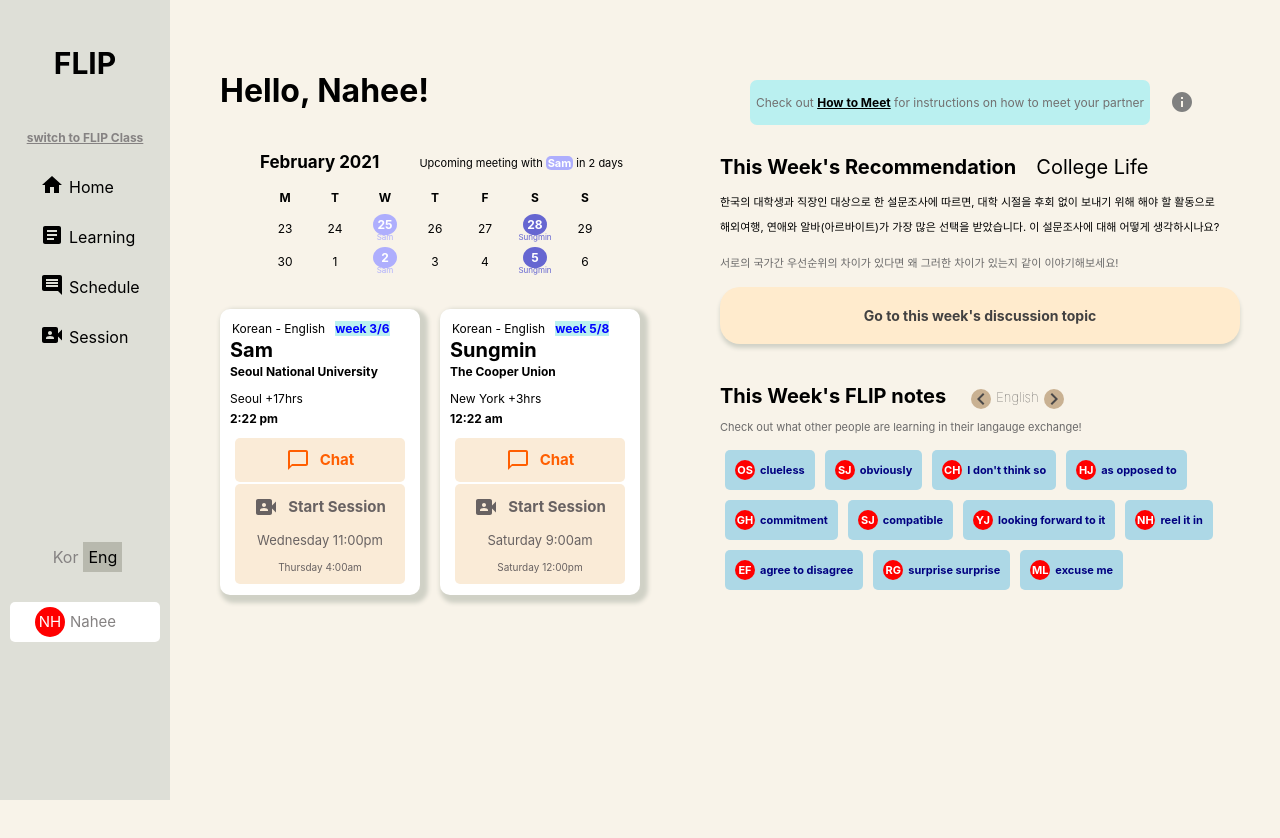
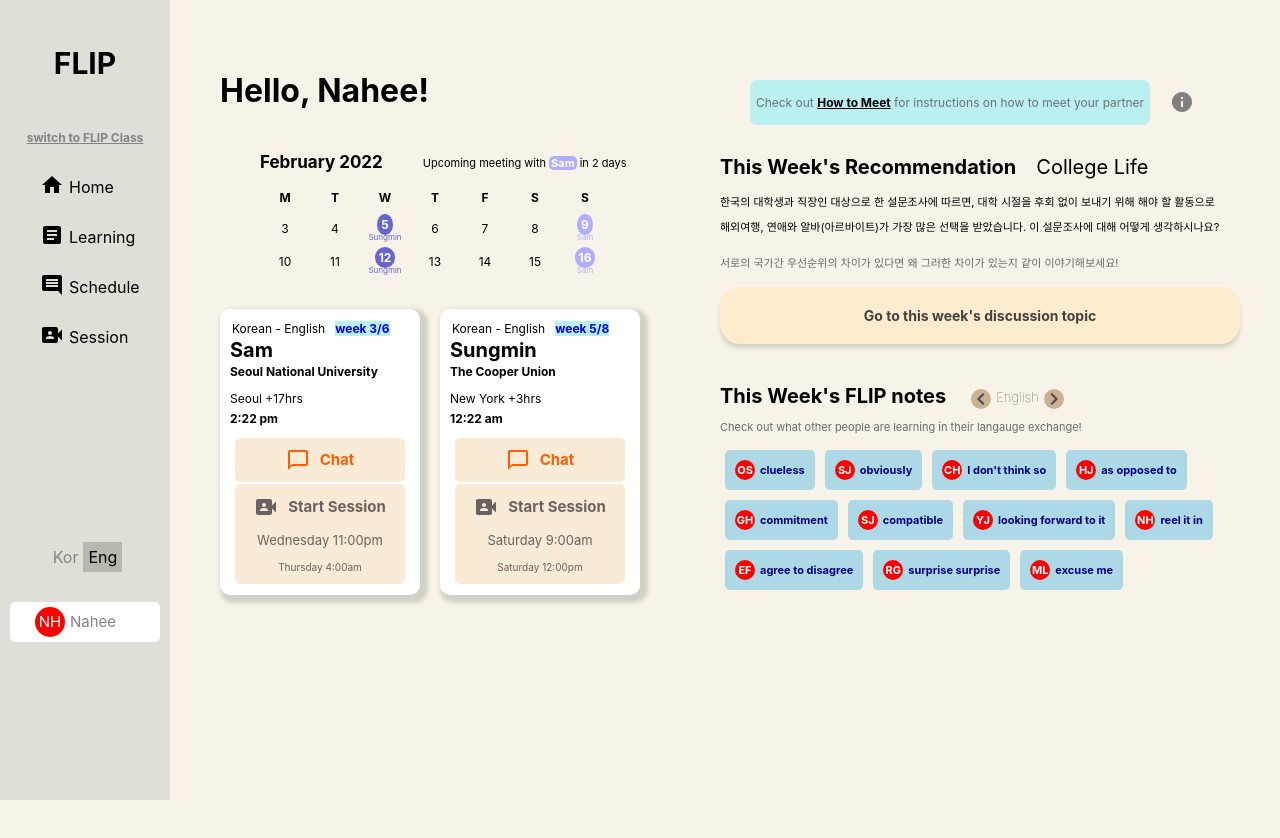
Before and after one commit to haimnam/FLIP-Test, a React (Create React App) app: page / in a window 1280 px wide. Shown: the top 838 px of the page. Built offline with nearby package versions, Linux system fonts and the light colour scheme.

Commit message:
Use Dayjs to Make a Calendar

```diff
--- a/package.json
+++ b/package.json
@@ -11,6 +11,8 @@
     "@testing-library/jest-dom": "^5.16.1",
     "@testing-library/react": "^12.1.2",
     "@testing-library/user-event": "^13.5.0",
+    "dayjs": "^1.10.7",
+    "lodash-es": "^4.17.21",
     "pure-react-carousel": "^1.27.8",
     "react": "^17.0.2",
     "react-dom": "^17.0.2",
--- a/src/Components/LearningLeft/Calendar.js
+++ b/src/Components/LearningLeft/Calendar.js
@@ -1,14 +1,35 @@
-import React from "react";
+import React, { useState } from "react";
 import "../Learning.css";
+import dayjs from "dayjs";
+import range from "lodash-es/range";
 
 const Calendar = ({ students, upcoming }) => {
+  const months = [
+    "January",
+    "February",
+    "March",
+    "April",
+    "May",
+    "June",
+    "July",
+    "August",
+    "October",
+    "November",
+    "December",
+  ];
   const days = ["M", "T", "W", "T", "F", "S", "S"];
-  const firstWeekDate = [23, 24, 25, 26, 27, 28, 29];
-  const secondWeekDate = [30, 1, 2, 3, 4, 5, 6];
+  const [dayOfThisWeek, setDayObj] = useState(dayjs());
+  const thisYear = dayOfThisWeek.year();
+  const thisMonth = dayOfThisWeek.month();
+  const today = dayOfThisWeek.date();
+  const dayOfNextWeek = dayjs(`${thisYear}-${thisMonth + 1}-${today + 7}`);
+
   return (
     <div>
       <div className="calendarHeader">
-        <div className="calendarMonth">February 2021</div>
+        <div className="calendarMonth">
+          {months[thisMonth]} {thisYear}
+        </div>
         <div className="calendarDesc">
           Upcoming meeting with
           <span className="upcomingStudent">{students[upcoming].name}</span>
@@ -27,50 +48,54 @@ const Calendar = ({ students, upcoming }) => {
         </div>
         <div>
           <div className="calendarBody">
-            {firstWeekDate.map((date, index) => {
-              if (date === 25) {
+            {range(7).map((i) => {
+              let curDay = dayOfThisWeek.add(i, "day").day();
+              let curDate = dayOfThisWeek.add(i, "day").date();
+              if (curDay === 3) {
                 return (
-                  <div key={index} className="selectedDate">
-                    <span className="scheduledDateTwo">25</span>
+                  <div key={i} className="selectedDate">
+                    <span className="scheduledDateTwo">{curDate}</span>
                     <p className="scheduledStudent">Sam</p>
                   </div>
                 );
-              } else if (date === 28) {
+              } else if (curDay === 6) {
                 return (
-                  <div key={index} className="selectedDate">
-                    <span className="scheduledDateTwoDark">28</span>
+                  <div key={i} className="selectedDate">
+                    <span className="scheduledDateTwoDark">{curDate}</span>
                     <p className="scheduledStudentDark">Sungmin</p>
                   </div>
                 );
               } else {
                 return (
-                  <div key={index} className="date">
-                    {date}
+                  <div key={i} className="date">
+                    {curDate}
                   </div>
                 );
               }
             })}
           </div>
           <div className="calendarBody">
-            {secondWeekDate.map((date, index) => {
-              if (date === 2) {
+            {range(7).map((i) => {
+              let curDay = dayOfNextWeek.add(i, "day").day();
+              let curDate = dayOfNextWeek.add(i, "day").date();
+              if (curDay === 3) {
                 return (
-                  <div key={index} className="selectedDate">
-                    <span className="scheduledDateOne">2</span>
+                  <div key={i} className="selectedDate">
+                    <span className="scheduledDateTwo">{curDate}</span>
                     <p className="scheduledStudent">Sam</p>
                   </div>
                 );
-              } else if (date === 5) {
+              } else if (curDay === 6) {
                 return (
-                  <div key={index} className="selectedDate">
-                    <span className="scheduledDateOneDark">5</span>
+                  <div key={i} className="selectedDate">
+                    <span className="scheduledDateTwoDark">{curDate}</span>
                     <p className="scheduledStudentDark">Sungmin</p>
                   </div>
                 );
               } else {
                 return (
-                  <div key={index} className="date">
-                    {date}
+                  <div key={i} className="date">
+                    {curDate}
                   </div>
                 );
               }
```
Also changed, not shown: 2 other files (tests, documents, lock files or other folders).
